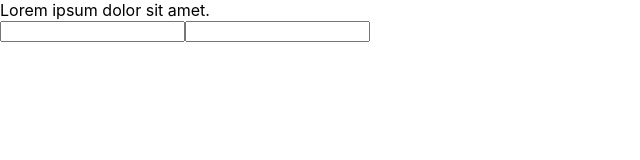
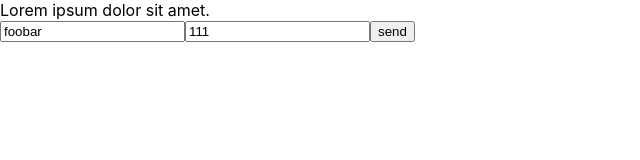
Before and after one commit to Wes-Git-Master/react_ts, a React (Create React App) app: page / in a window 1280 px wide. Shown: the top 160 px of the page, without its empty margins (0-640 px from the left). Built offline with nearby package versions, Linux system fonts and the light colour scheme.

Commit message:
analysis/lesson5/forms_controlled

```diff
--- a/src/App.tsx
+++ b/src/App.tsx
@@ -1,6 +1,7 @@
 import React, {FC} from 'react';
 
 import './App.css';
+import {FormComponent2} from "./components/FormComponent2";
 import {FormComponent} from "./components/FormComponent";
 
 const App: FC = () => {
@@ -8,7 +9,8 @@
     return (
         <>
             <div contentEditable={true}>Lorem ipsum dolor sit amet.</div>
-            <FormComponent/>
+            {/*<FormComponent/>*/}
+            <FormComponent2/>
         </>
     );
 }
--- a/src/components/FormComponent.tsx
+++ b/src/components/FormComponent.tsx
@@ -1,16 +1,42 @@
-import React from 'react';
+import React, {FormEvent, useState} from 'react';
+
+interface IFormProps {
+    username: string,
+    password: string
+}
 
 const FormComponent = () => {
+
+    const [formState, setformState] = useState<IFormProps>({
+        username: 'foobar',
+        password: '111'
+
+    });
+
+    const handleSubmit = (e: FormEvent<HTMLFormElement>) => {
+        e.preventDefault()
+    };
+
+    const handleUsernameChange = (e: FormEvent<HTMLInputElement>) => {
+        const input = e.target as HTMLInputElement;
+        console.log(input)
+        setformState({...formState, username: input.value})
+    };
+    const handlePasswordChange = (e: FormEvent<HTMLInputElement>) => {
+        const input = e.target as HTMLInputElement;
+        console.log(input)
+        setformState({...formState, password: input.value})
+    };
+
+
+
     return (
         <div>
-
-            <form>
-
-                <input type="text" name={'username'}/>
-                <input type="text" name={'password'}/>
-
+            <form onSubmit={handleSubmit}>
+                <input type="text" name={'username'} value={formState.username} onChange={handleUsernameChange}/>
+                <input type="text" name={'password'} value={formState.password} onChange={handlePasswordChange}/>
+                <button>send</button>
             </form>
-
         </div>
     );
 };
--- /dev/null
+++ b/src/components/FormComponent2.tsx
@@ -0,0 +1,46 @@
+import React, {FormEvent, useState} from 'react';
+
+interface IFormProps {
+    username: string,
+    password: string
+}
+
+const FormComponent2 = () => {
+
+    const [formState, setFormState] = useState<IFormProps>({
+        username: 'foobar',
+        password: '111'
+
+    });
+
+    const handleSubmit = (e: FormEvent<HTMLFormElement>) => {
+        e.preventDefault()
+        let user = {
+            username: formState.username,
+            password: formState.password
+        }
+        console.log(user)
+    };
+
+
+    const handleInputChange = (e: FormEvent<HTMLInputElement>) => {
+        const input = e.target as HTMLInputElement;
+        console.log(input.name)
+        setFormState({...formState, [input.name]: input.value})
+
+    };
+
+
+
+    return (
+        <div>
+            <form onSubmit={handleSubmit}>
+                <input type="text" name={'username'} value={formState.username} onChange={handleInputChange}/>
+                <input type="text" name={'password'} value={formState.password} onChange={handleInputChange}/>
+                <button>send</button>
+            </form>
+        </div>
+    );
+};
+
+export {FormComponent2};
```
